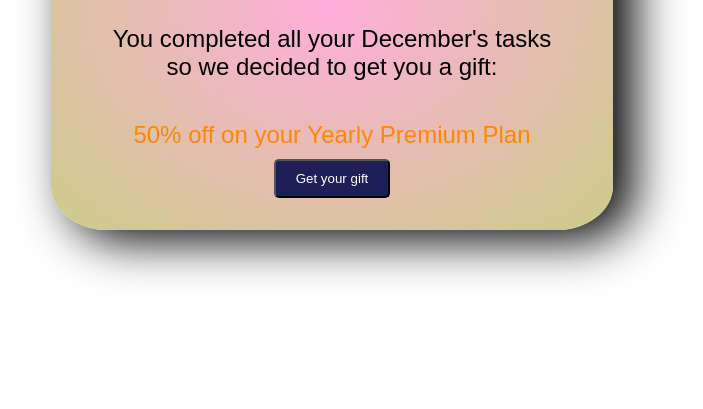
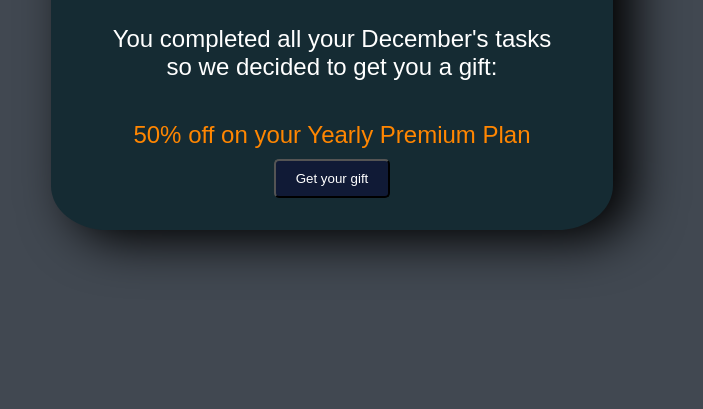
Before and after one commit to veltheim/chrismas-card, a plain HTML site: page index.html in a window 1280 px wide. Shown: the part 391-800 px from the top of the page, without its empty margins (308-1011 px from the left). Drawn offline with Linux system fonts and the light colour scheme; a web font is replaced by a local one.

Commit message:
Add new colors

```diff
--- a/style.css
+++ b/style.css
@@ -11,6 +11,7 @@
    height: 100vh;
    font-family: Romanesco, sans-serif;
    font-size: 24px;
+   background-color: #414851;
  }
 
  .container {
@@ -23,8 +24,7 @@
     padding: 2rem;
     gap: 10px;
     text-align: center;
-    background: radial-gradient(#f6b8, #cc8);
-
+    background-color: #152b33;
  }
  .tree {
     width: 100px;
@@ -33,7 +33,7 @@
  }
 .gift {
    padding: 10px 20px;
-   background-color: #1e1e59;
+   background-color: #101a36;
    color: white;
    border-radius: 5px;
 }
@@ -42,6 +42,7 @@
 }
 .central-text {
    padding: 30px;
+  color: white;
 }
 .title {
    color: #ed772e
```
